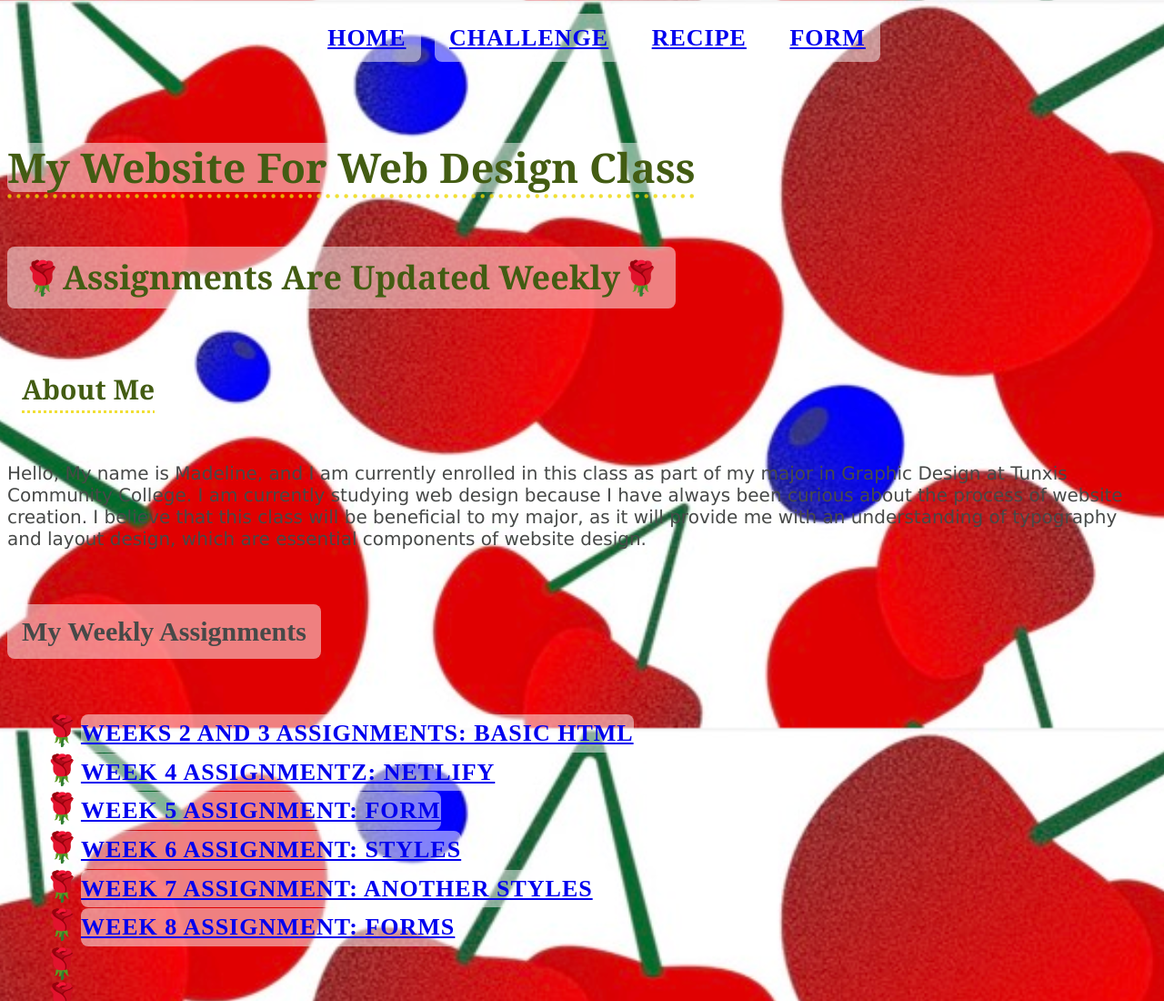
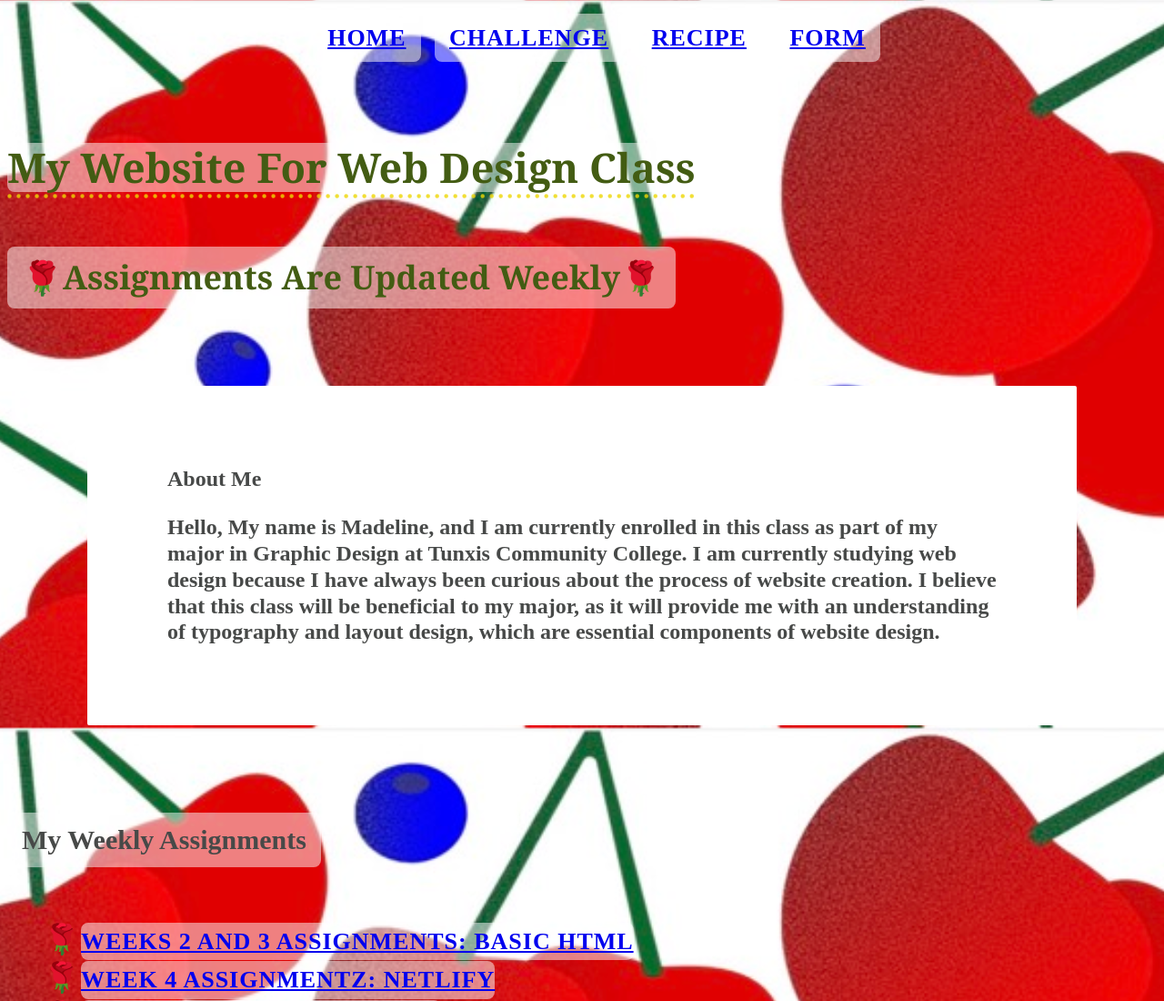
Before and after one commit to MadelineOlga/MadelineOlga.github.io, a plain HTML site: page index.html in a window 1280 px wide. Shown: the top 1100 px of the page at 91% size. Drawn offline with Linux system fonts and the light colour scheme.

Commit message:
Add h6 element for 'About Me' section and adjust styles for consistency

```diff
--- a/css/index-style.css
+++ b/css/index-style.css
@@ -33,8 +33,6 @@ h5 {
     'Times New Roman', Times, serif;
     text-decoration: underline dotted rgba(238, 215, 4, 0.8);
     text-underline-offset: 12px;
-    display:
-
 }
 
 h1 {
@@ -53,7 +51,7 @@ h2 {
     font-size: 1.8rem;
     text-decoration: none;
     text-align: center;
-     padding: 12px 16px;
+    padding: 12px 16px;
     background-color: rgba(255, 255, 255, 0.5);
     border-radius: 8px;
     margin-right: 8px;
@@ -81,7 +79,7 @@ h4 {
     font-size: 1.5rem;
     font-family: 'Times New Roman', Times, serif;
     text-align: left;
-     padding: 12px 16px;
+    padding: 12px 16px;
     background-color: rgba(255, 255, 255, 0.5);
     border-radius: 8px;
     margin-right: 8px;
@@ -99,6 +97,18 @@ h5 {
     align-items: center;
 }
 
+h6 {
+    font-size: 1.2rem;
+    font-family: 'Times New Roman', Times, serif;
+    background-color: rgb(255, 255, 255);
+    border-radius: 2px;
+    border: 88px solid rgb(255, 255, 255);
+    margin-right: 88px;
+    margin-left: 88px;
+    display: inline-block;
+    align-items: center;
+}
+
 
 nav, li {
     font-size: 1.3rem;
@@ -111,12 +121,12 @@ nav, li {
 }
 
 header p {
+    align-items: right;
     font-size: 80%;
     background-color: rgba(255, 255, 255, 0.5);
     border-radius: 8px;
     margin-right: 8px;
     display: inline-block;
-    align-items: center;
 }
 
 .assignments li {
--- a/index.html
+++ b/index.html
@@ -26,10 +26,11 @@
 
 
     <main>
-        <h3>About Me</h3>
-        <p>Hello, My name is Madeline, and I am currently enrolled in this class as part of my major in Graphic Design at Tunxis Community College. I am currently studying web design
+        <h6>About Me <Menu>
+
+        </Menu>Hello, My name is Madeline, and I am currently enrolled in this class as part of my major in Graphic Design at Tunxis Community College. I am currently studying web design
         because I have always been curious about the process of website creation. I believe that this class will be beneficial to my major, as it will provide me with an
-        understanding of typography and layout design, which are essential components of website design.</p>
+        understanding of typography and layout design, which are essential components of website design.</h6>
 
         <h4>My Weekly Assignments</h4>
 
```
